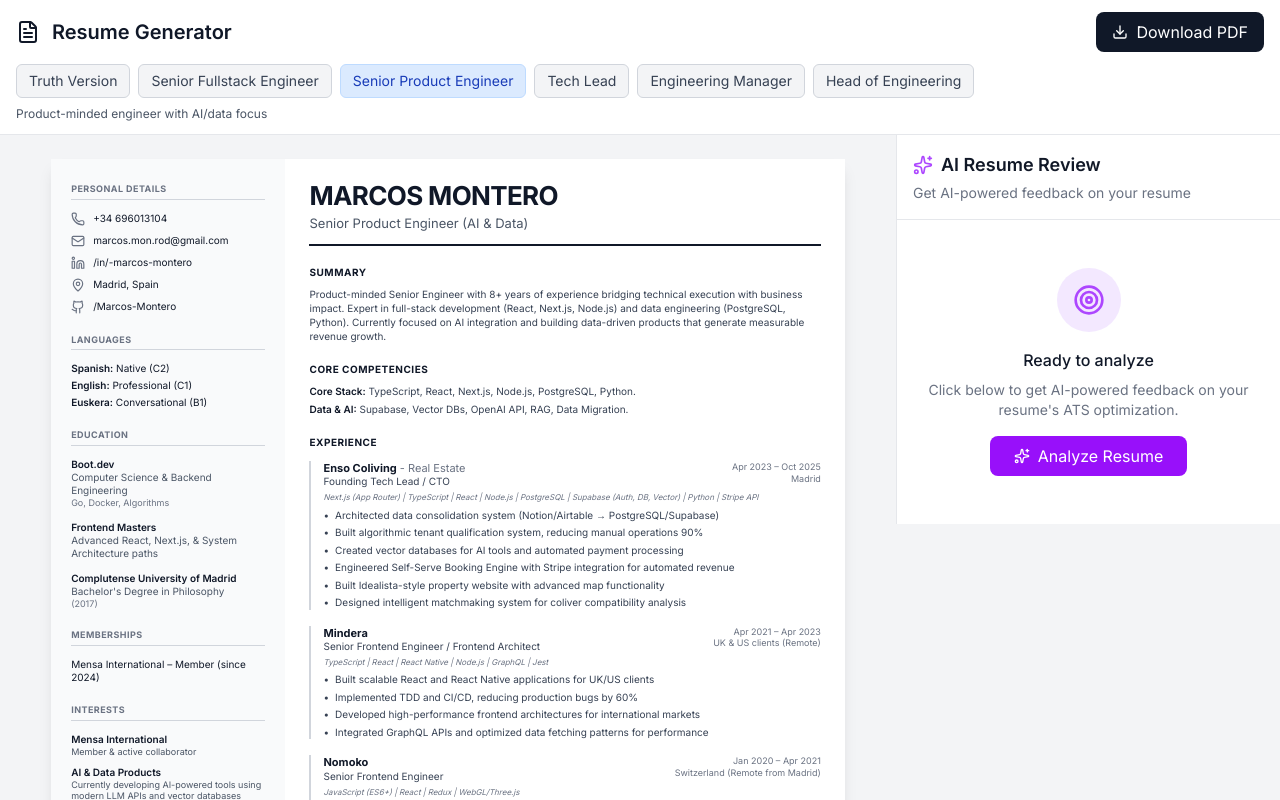
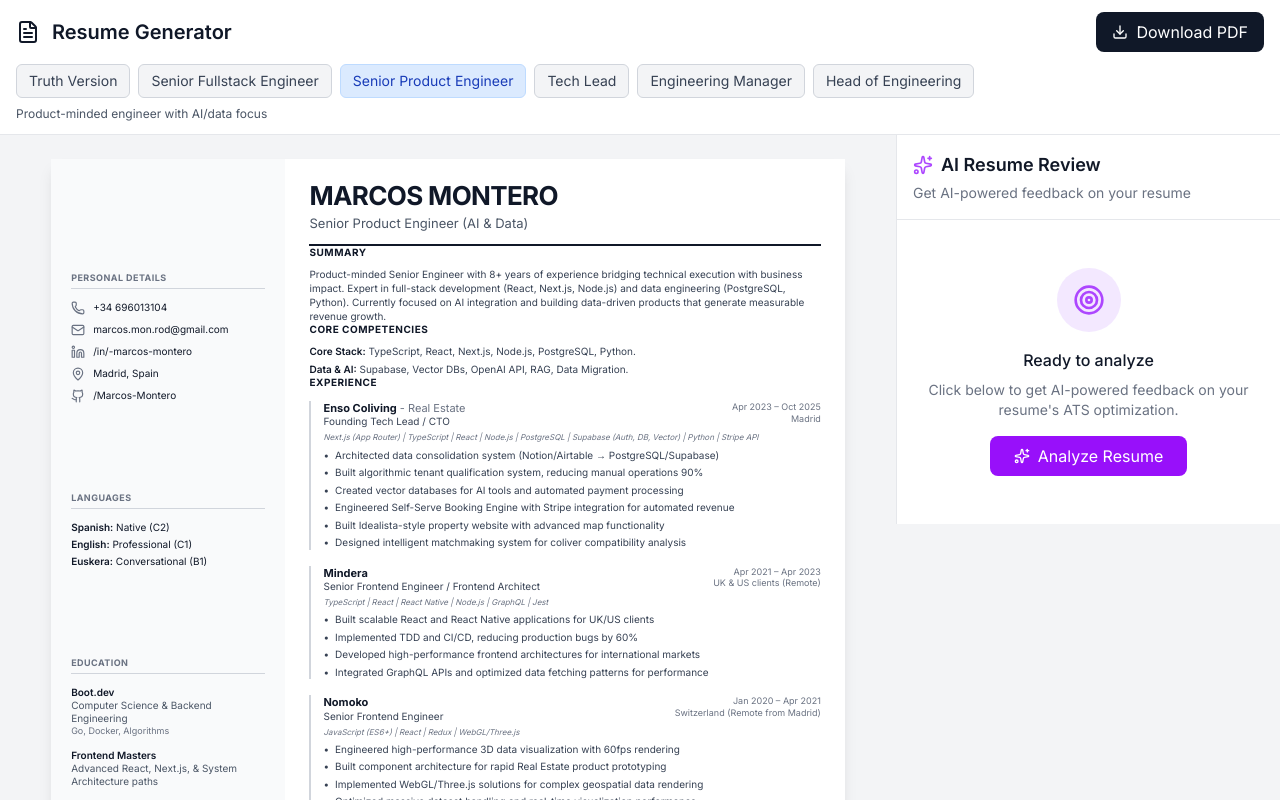
Before and after one commit to Marcos-Montero/resume-generator, a Next.js app: page / in a window 1280 px wide. Shown: the top 800 px of the page. Built offline with nearby package versions, Linux system fonts and the light colour scheme; what @react-pdf/renderer would draw is missing.

Commit message:
Improve layout: distribute sections evenly across full A4 height

```diff
--- a/src/components/resume-template.tsx
+++ b/src/components/resume-template.tsx
@@ -9,8 +9,8 @@ export function ResumeTemplate({ data }: { data: ResumeData }) {
   return (
     <div className="bg-white text-gray-900 w-[210mm] h-[297mm] mx-auto shadow-lg print:shadow-none overflow-hidden text-[10px] leading-[1.3]">
       <div className="flex h-full">
-        <aside className="w-[62mm] bg-gray-50 px-5 py-6 print:bg-gray-50 flex flex-col">
-          <section className="mb-5">
+        <aside className="w-[62mm] bg-gray-50 px-5 py-6 print:bg-gray-50 flex flex-col justify-evenly">
+          <section className="flex-shrink-0">
             <h2 className="text-[9px] font-bold uppercase tracking-wider text-gray-500 mb-3 border-b border-gray-300 pb-1">
               Personal Details
             </h2>
@@ -40,7 +40,7 @@ export function ResumeTemplate({ data }: { data: ResumeData }) {
             </div>
           </section>
 
-          <section className="mb-5">
+          <section className="flex-shrink-0">
             <h2 className="text-[9px] font-bold uppercase tracking-wider text-gray-500 mb-3 border-b border-gray-300 pb-1">
               Languages
             </h2>
@@ -53,7 +53,7 @@ export function ResumeTemplate({ data }: { data: ResumeData }) {
             </div>
           </section>
 
-          <section className="mb-5">
+          <section className="flex-shrink-0">
             <h2 className="text-[9px] font-bold uppercase tracking-wider text-gray-500 mb-3 border-b border-gray-300 pb-1">
               Education
             </h2>
@@ -70,7 +70,7 @@ export function ResumeTemplate({ data }: { data: ResumeData }) {
           </section>
 
           {memberships.length > 0 && (
-            <section className="mb-5">
+            <section className="flex-shrink-0">
               <h2 className="text-[9px] font-bold uppercase tracking-wider text-gray-500 mb-3 border-b border-gray-300 pb-1">
                 Memberships
               </h2>
@@ -87,7 +87,7 @@ export function ResumeTemplate({ data }: { data: ResumeData }) {
           )}
 
           {interests.length > 0 && (
-            <section className="mb-5">
+            <section className="flex-shrink-0">
               <h2 className="text-[9px] font-bold uppercase tracking-wider text-gray-500 mb-3 border-b border-gray-300 pb-1">
                 Interests
               </h2>
@@ -103,18 +103,18 @@ export function ResumeTemplate({ data }: { data: ResumeData }) {
           )}
         </aside>
 
-        <main className="flex-1 px-6 py-6">
-          <header className="mb-5 border-b-2 border-gray-900 pb-3">
+        <main className="flex-1 px-6 py-6 flex flex-col justify-evenly">
+          <header className="flex-shrink-0 border-b-2 border-gray-900 pb-3">
             <h1 className="text-[26px] font-bold tracking-tight uppercase leading-none">{personalDetails.fullName}</h1>
             <p className="text-[13px] text-gray-600 mt-1.5">{personalDetails.title}</p>
           </header>
 
-          <section className="mb-5">
+          <section className="flex-shrink-0">
             <h2 className="text-[10px] font-bold uppercase tracking-wider text-gray-900 mb-2">Summary</h2>
             <p className="text-gray-700 leading-[1.4]">{summary}</p>
           </section>
 
-          <section className="mb-5">
+          <section className="flex-shrink-0">
             <h2 className="text-[10px] font-bold uppercase tracking-wider text-gray-900 mb-2">Core Competencies</h2>
             <div className="space-y-1">
               {skills.map((skill) => (
@@ -126,7 +126,7 @@ export function ResumeTemplate({ data }: { data: ResumeData }) {
             </div>
           </section>
 
-          <section>
+          <section className="flex-1">
             <h2 className="text-[10px] font-bold uppercase tracking-wider text-gray-900 mb-3">Experience</h2>
             <div className="space-y-4">
               {experience.map((exp) => (
```
